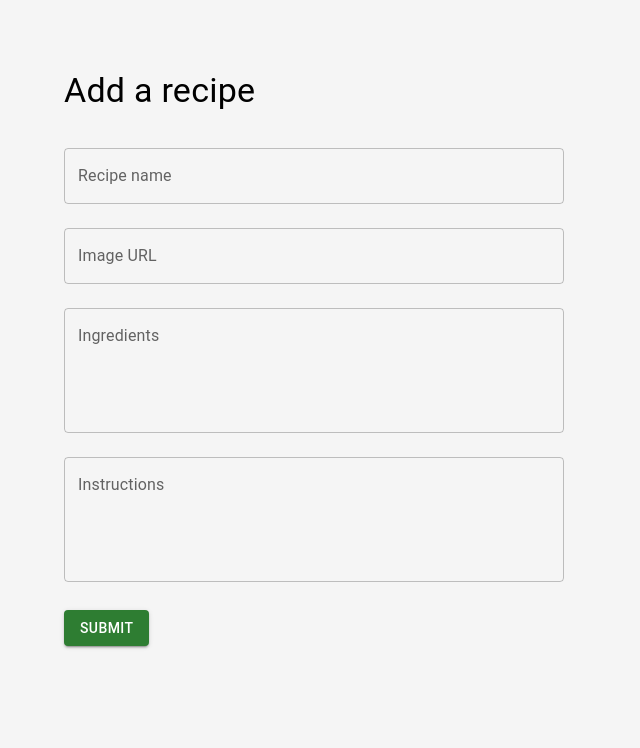
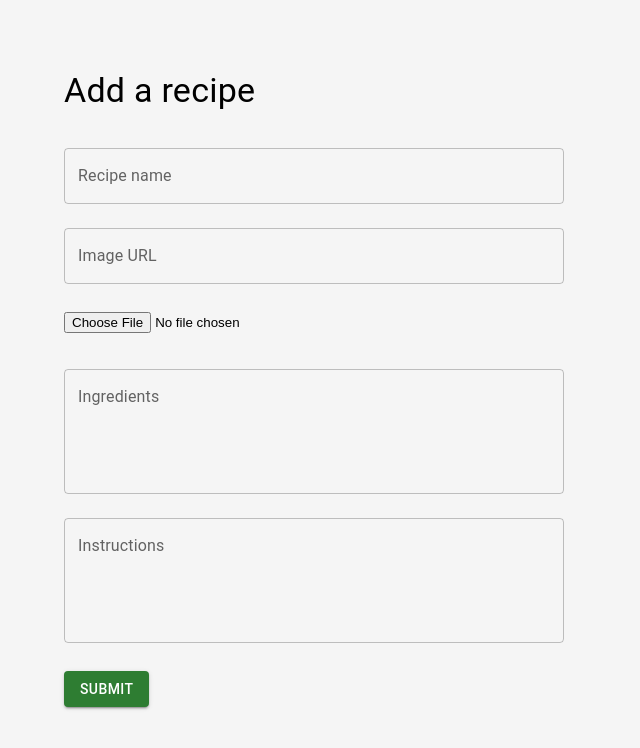
Before and after one commit to jeffGodonou/recipe-app, a React (Create React App) app: page /add-recipe in a window 1280 px wide. Shown: the top 748 px of the page, without its empty margins (0-640 px from the left). Built offline with nearby package versions, Linux system fonts and the light colour scheme.

Commit message:
Add an upload image function to the 'add a recipe card form'

```diff
--- a/src/components/AddRecipeForm.js
+++ b/src/components/AddRecipeForm.js
@@ -6,9 +6,22 @@ import './AddRecipeForm.scss';
 const AddRecipeForm = ({ onAddRecipe }) => {
     const [name, setName] = useState('');
     const [image, setImage] = useState('');
+    const [imagePreview, setImagePreview] = useState('');
     const [ingredients, setIngredients] = useState('');
     const [instructions, setInstructions] = useState('');
     const navigate = useNavigate();
+
+    const handleImageUpload = (event) => {
+        const file = event.target.files[0]; // create a file localy to store the image uploaded
+        if (file) {
+            const reader = new FileReader();
+            reader.onloadend = () => {
+                setImage(reader.result);
+                setImagePreview(reader.result);
+            };
+            reader.readAsDataURL(file);
+        }
+    };
 
     const handleSubmit = (e) => {
         e.preventDefault();
@@ -62,6 +75,21 @@ const AddRecipeForm = ({ onAddRecipe }) => {
                     margin="normal"
                     color="success"
                 />
+                <input
+                    accept="image/*"
+                    type="file"
+                    onChange={handleImageUpload}
+                    style={{ display:'block', margin: '20px 0'}}
+                />
+                {
+                    imagePreview && (
+                        <img
+                            src={imagePreview}
+                            alt="Preview"
+                            style={{ width:'100%', height: 'auto'}}
+                        />
+                    )
+                }
                 <TextField
                     label="Ingredients"
                     multiline
```
